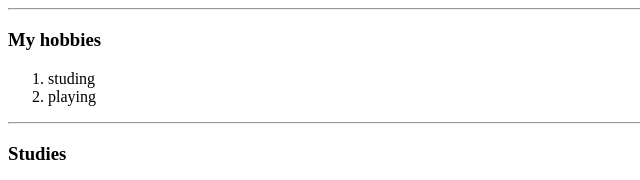
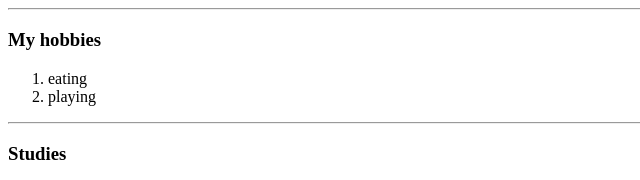
Before and after one commit to arhab07/CV, a plain HTML site: page index.html in a window 1280 px wide. Shown: the part 389-569 px from the top of the page, 0-640 px from the left. Drawn offline with Linux system fonts and the light colour scheme.

Commit message:
Update index.html

```diff
--- a/index.html
+++ b/index.html
@@ -29,7 +29,7 @@
      <hr>
      <h3>My hobbies</h3>
      <ol>
-         <li>studing</li>
+         <li>eating</li>
          <li>playing</li>
         <!-- <a href="https://twitter.com/Arhab36850521" target="blank" ><li>sleeping</li> </a>  -->
      </ol>
```
